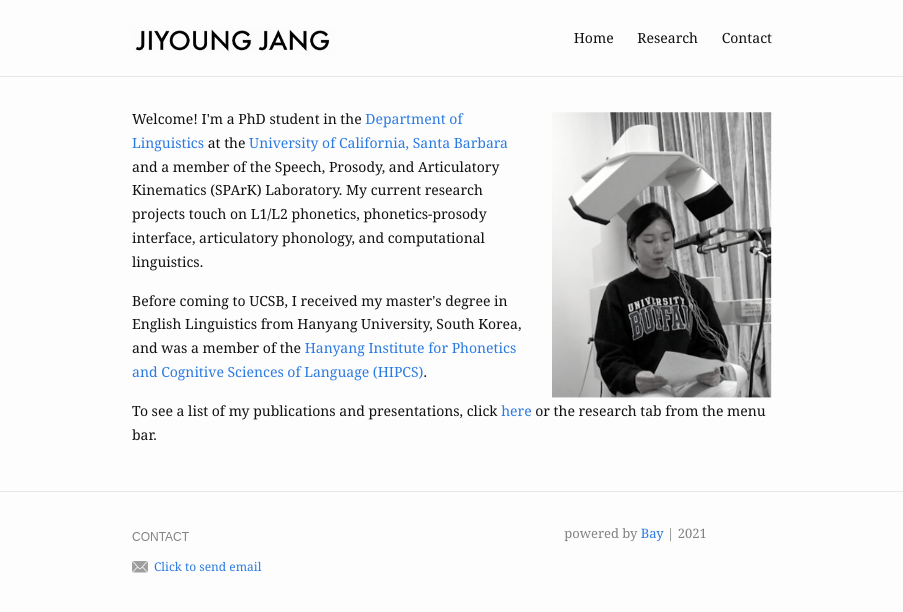
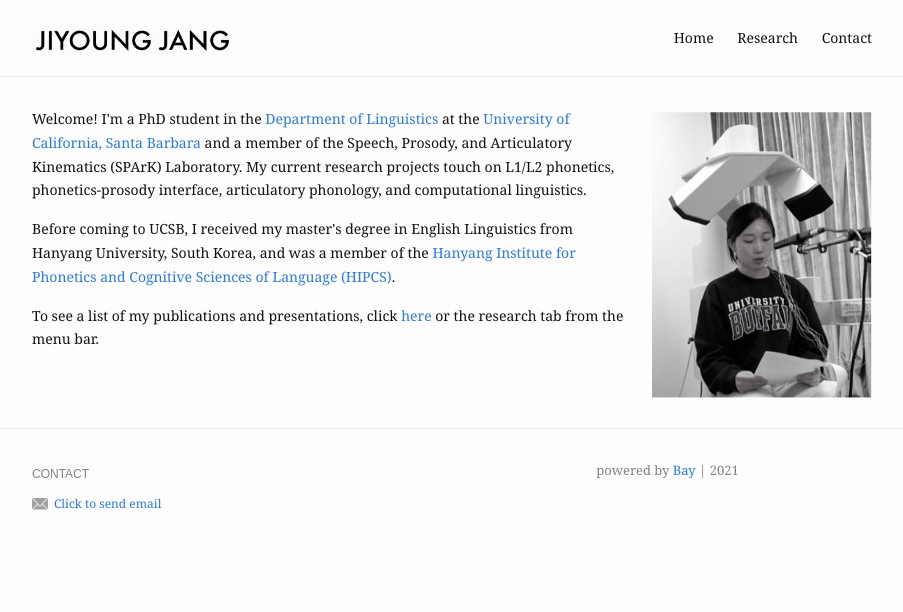
Before and after one commit to jiyoungj/jiyoungj.github.io, a Jekyll site: the page built from index.md, in a window 1280 px wide. Shown: the top 612 px of the page, without its empty margins (188-1091 px from the left). Built offline with Jekyll 4.4.1, drawn with Linux system fonts in a browser that asks for light colours.

Commit message:
Update _base.scss

```diff
--- a/_sass/_base.scss
+++ b/_sass/_base.scss
@@ -170,8 +170,8 @@
  * Wrapper
  */
 .wrapper {
-  max-width: -webkit-calc(700px - (#{$spacing-unit} * 2));
-  max-width:         calc(700px - (#{$spacing-unit} * 2));
+  max-width: -webkit-calc(900px - (#{$spacing-unit} * 2));
+  max-width:         calc(900px - (#{$spacing-unit} * 2));
   margin-right: auto;
   margin-left: auto;
   padding-right: $spacing-unit;
@@ -179,8 +179,8 @@
   @extend %clearfix;
 
   @include media-query($on-laptop) {
-    max-width: -webkit-calc(800px - (#{$spacing-unit}));
-    max-width:         calc(800px - (#{$spacing-unit}));
+    max-width: -webkit-calc(1000px - (#{$spacing-unit}));
+    max-width:         calc(1000px - (#{$spacing-unit}));
     padding-right: $spacing-unit / 2;
     padding-left: $spacing-unit / 2;
   }
```
